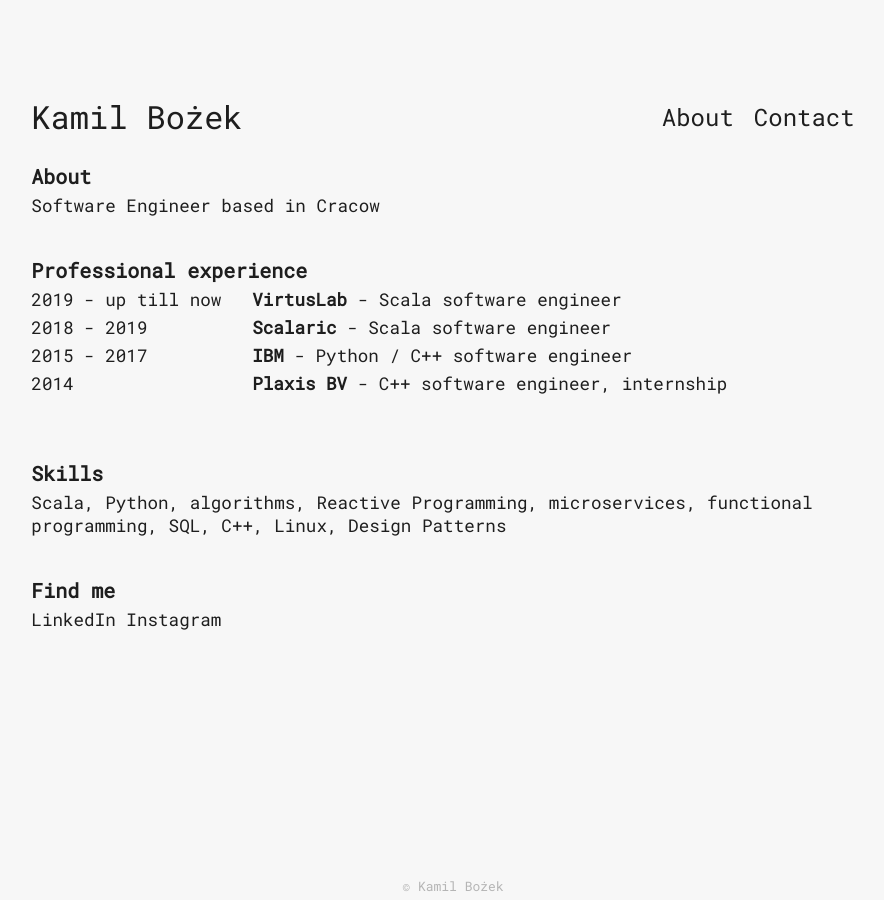
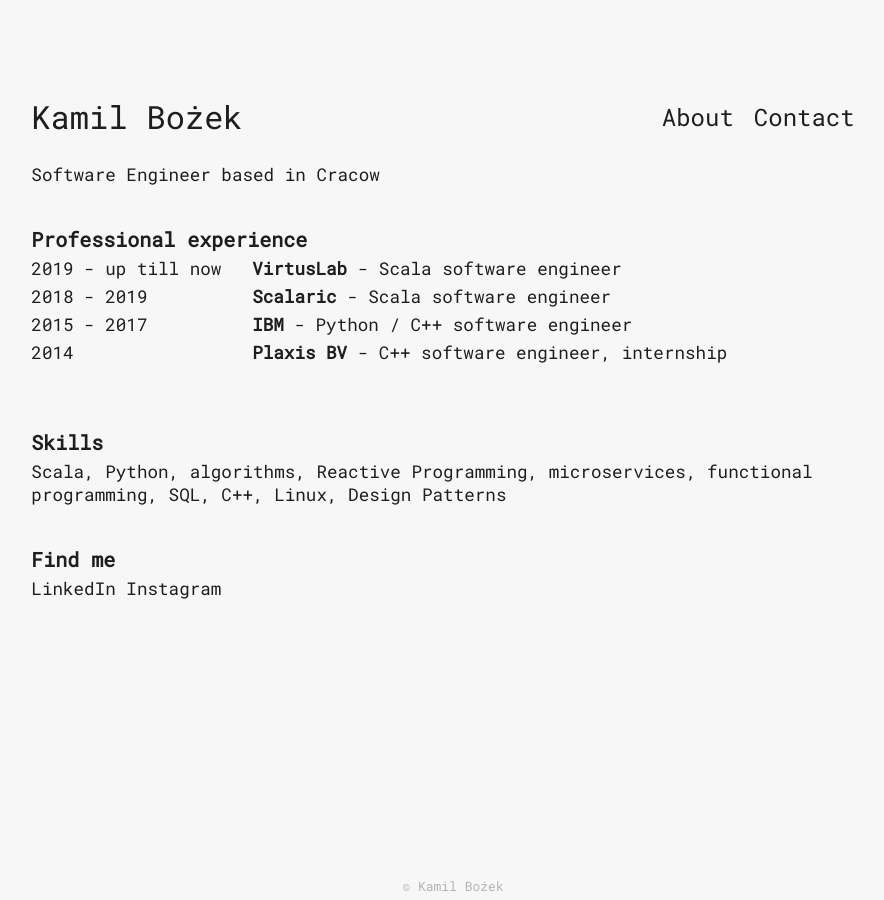
Before and after one commit to kamilbozek/kamilbozek.github.io, a Jekyll site: the page built from website/about.html, in a window 1280 px wide. Shown: the whole page, without its empty margins (187-1071 px from the left). Built offline with Jekyll 4.4.1, drawn with Linux system fonts in a browser that asks for light colours.

Commit message:
minor change

```diff
--- a/website/_sass/main.scss
+++ b/website/_sass/main.scss
@@ -60,7 +60,8 @@ body {
 .content {
   // background-color: blue;
   grid-area: content;
-  padding: 20px 5px 5px;
+  padding: 5px;
+  padding-top: 20px;
   font-size: 1.10rem;
 }
 
@@ -73,6 +74,7 @@ body {
   padding: 5px;
   padding-top: 40px;
 }
+
 @media screen and (min-width: 768px) {
   .wrapper {
     display: grid;
--- a/website/about.html
+++ b/website/about.html
@@ -2,7 +2,6 @@
 layout: default
 title: "About"
 ---
-<h1>About</h1>
 <p class="aboutContent">Software Engineer based in Cracow</p>
 
 <h1 class="paddedDouble">Professional experience</h1>
```
